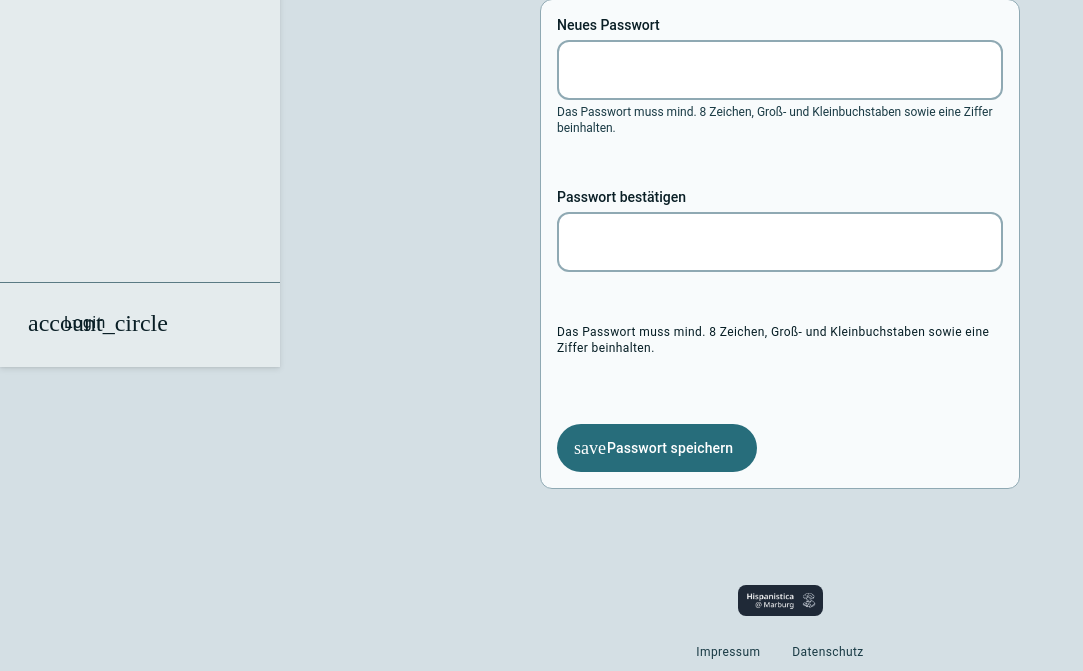
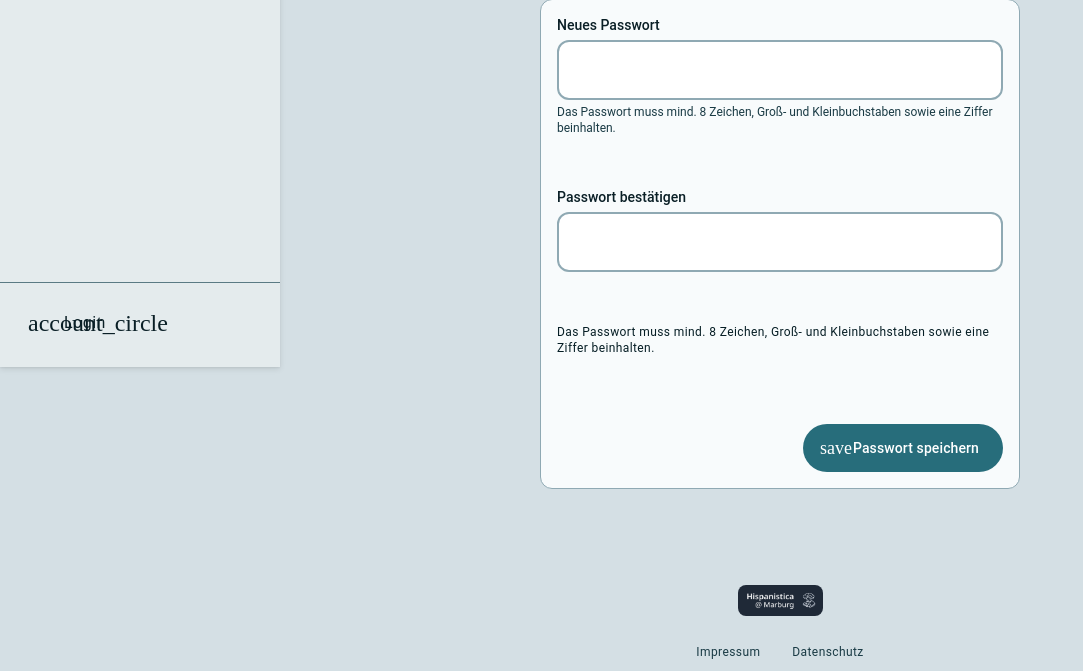
Before and after one commit to FTacke/hispanistica_games, a Flask app: page /auth/password/reset in a window 1280 px wide. Shown: the part 433-1104 px from the top of the page, without its empty margins (0-1083 px from the left). Run offline with Flask 3, Linux system fonts and the light colour scheme; parts of the project's set-up code (start-up, migrations or seed data) failed here and were passed over; some libraries are stand-ins or nearby versions; some web fonts are replaced.

```diff
--- a/static/css/md3/components/auth.css
+++ b/static/css/md3/components/auth.css
@@ -127,7 +127,7 @@
 
 .md3-actions {
   display: flex;
-  justify-content: space-between;
+  justify-content: flex-end;
   align-items: center;
   gap: var(--space-3);
   margin-top: var(--space-8); /* Breathing room before actions */
```
Also changed, not shown: tests/e2e/playwright.config.js (+1 -1 lines).
